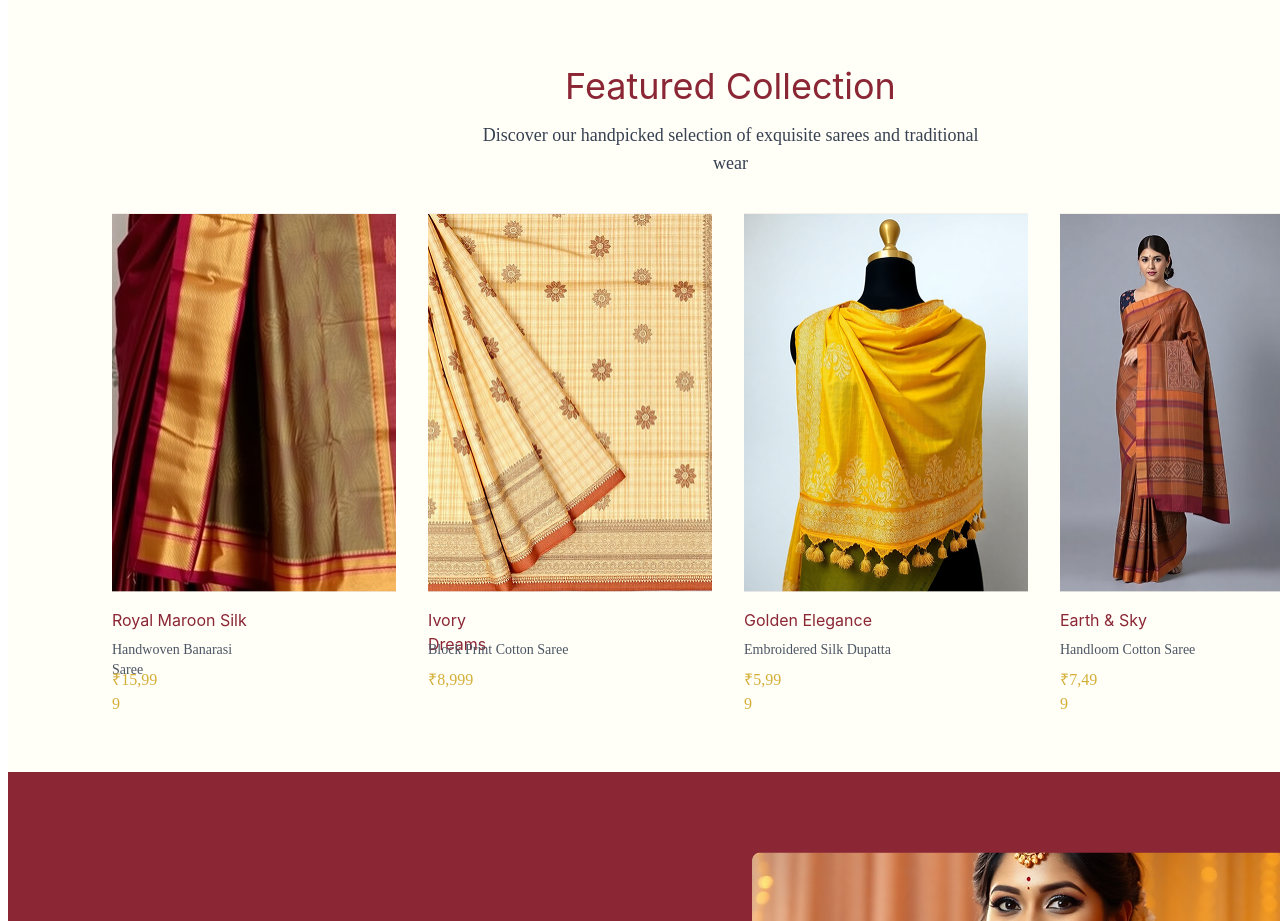
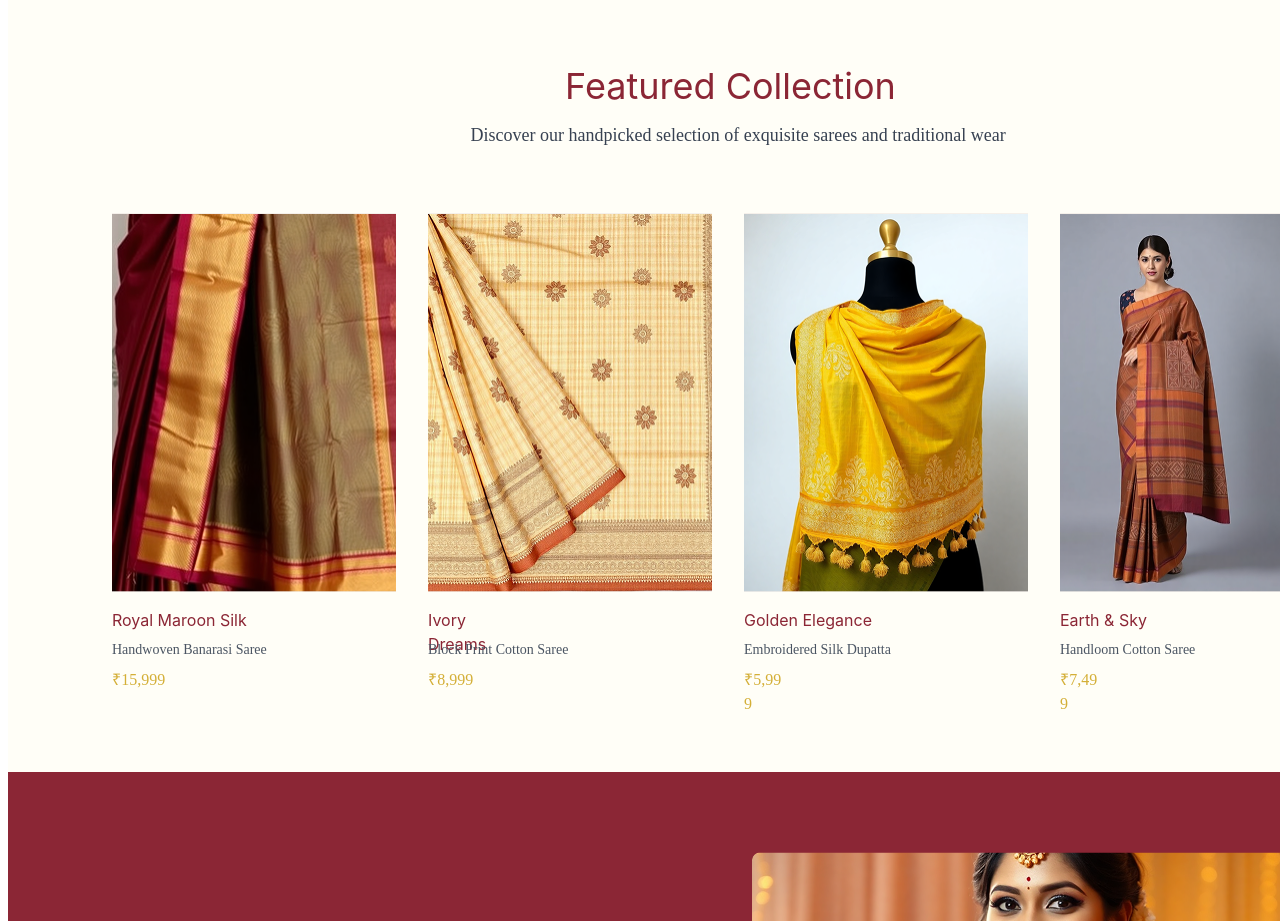
Before and after one commit to capstone-IITP/Devi-s-Weaves, a plain HTML site: page index.html in a window 1280 px wide. Shown: the part 4880-5801 px from the top of the page. Drawn offline with Linux system fonts and the light colour scheme.

Commit message:
Merged latest changes

```diff
--- a/index.html
+++ b/index.html
@@ -146,7 +146,7 @@
                             style="width: 351px; height: 40px; left: 443px; top: 1.61px; position: absolute; text-align: center; color: #8B2635; font-size: 36px; font-family: Inter; font-weight: 400; line-height: 40px; word-wrap: break-word">
                             Featured Collection</div>
                         <div
-                            style="width: 525px; height: 28px; left: 356.12px; top: 56px; position: absolute; text-align: center; color: #374151; font-size: 18px; font-family: Cormorant; font-weight: 400; line-height: 28px; word-wrap: break-word">
+                            style="width: 540px; height: 28px; left: 356.12px; top: 56px; position: absolute; text-align: center; color: #374151; font-size: 18px; font-family: Cormorant; font-weight: 400; line-height: 28px; word-wrap: break-word">
                             Discover our handpicked selection of exquisite sarees and traditional wear</div>
                     </div>
                     <div
@@ -180,10 +180,10 @@
                                 style="width: 135px; height: 24px; left: 0px; top: 394.66px; position: absolute; color: #8B2635; font-size: 16px; font-family: Inter; font-weight: 400; line-height: 24px; word-wrap: break-word">
                                 Royal Maroon Silk</div>
                             <div
-                                style="width: 154px; height: 20px; left: 0px; top: 426.66px; position: absolute; color: #4B5563; font-size: 14px; font-family: Cormorant; font-weight: 400; line-height: 20px; word-wrap: break-word">
+                                style="width: 160px; height: 20px; left: 0px; top: 426.66px; position: absolute; color: #4B5563; font-size: 14px; font-family: Cormorant; font-weight: 400; line-height: 20px; word-wrap: break-word">
                                 Handwoven Banarasi Saree</div>
                             <div
-                                style="width: 50px; height: 24px; left: 0px; top: 454.66px; position: absolute; color: #D4AF37; font-size: 16px; font-family: Cormorant; font-weight: 400; line-height: 24px; word-wrap: break-word">
+                                style="width: 60px; height: 24px; left: 0px; top: 454.66px; position: absolute; color: #D4AF37; font-size: 16px; font-family: Cormorant; font-weight: 400; line-height: 24px; word-wrap: break-word">
                                 ₹15,999</div>
                         </div>
                         <div
@@ -876,7 +876,8 @@
                 </div>
                 <div
                     style="width: 680px; height: 24px; left: 404px; top: 344.45px; position: absolute; text-align: center; color: rgba(255, 255, 255, 0.60); font-size: 16px; font-family: Cormorant; font-weight: 400; line-height: 24px; word-wrap: break-word">
-                    © 2025 Devi's Weaves. All rights reserved. Made by <a href="https://www.nexvity.com" style="color: rgba(255, 255, 255, 0.60);">Nexvity</a> with ❤️.| Privacy Policy | Terms of
+                    © 2025 Devi's Weaves. All rights reserved. Made by <a href="https://www.nexvity.com"
+                        style="color: rgba(255, 255, 255, 0.60);">Nexvity</a> with ❤️.| Privacy Policy | Terms of
                     Service</div>
             </div>
             <div
```
